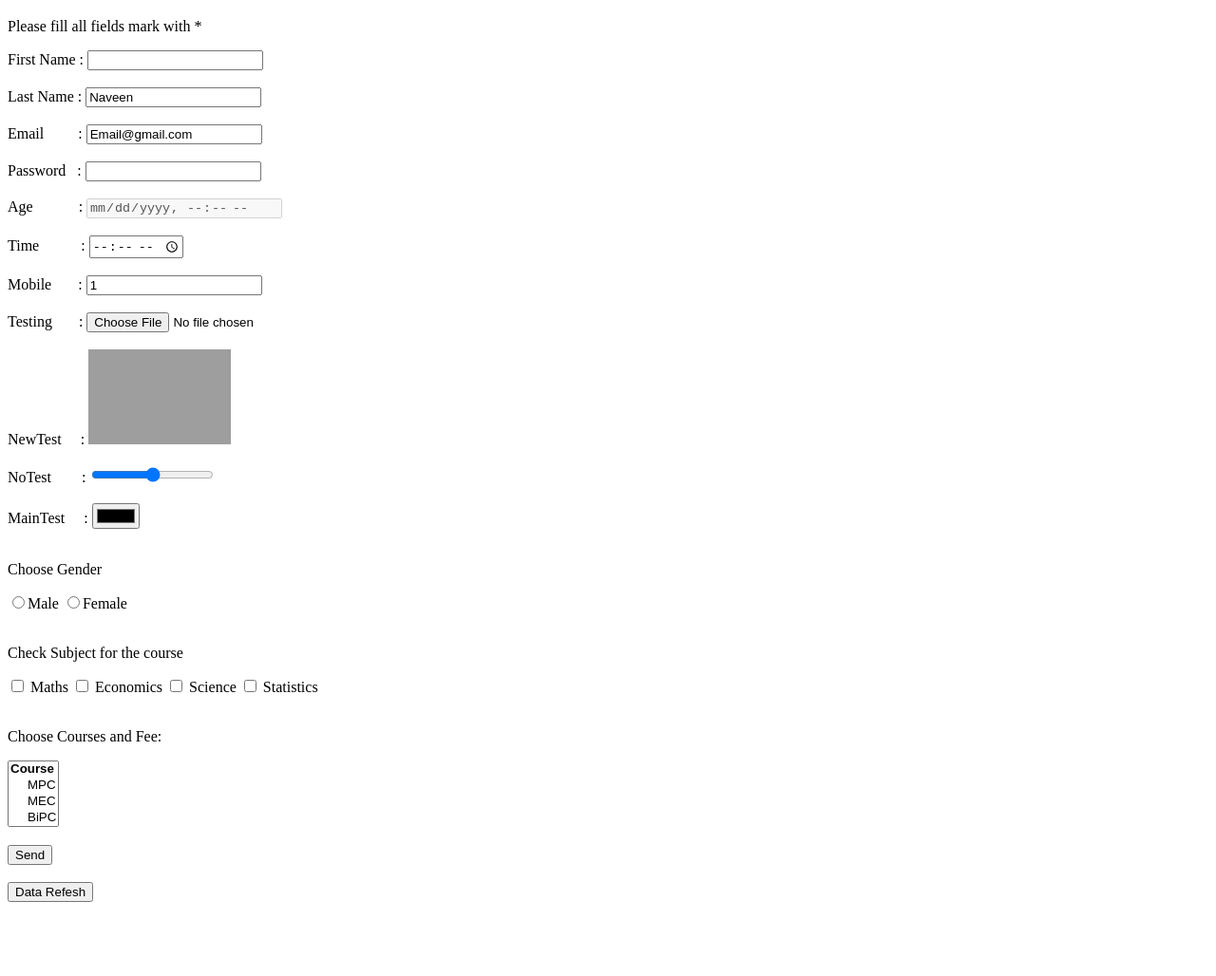
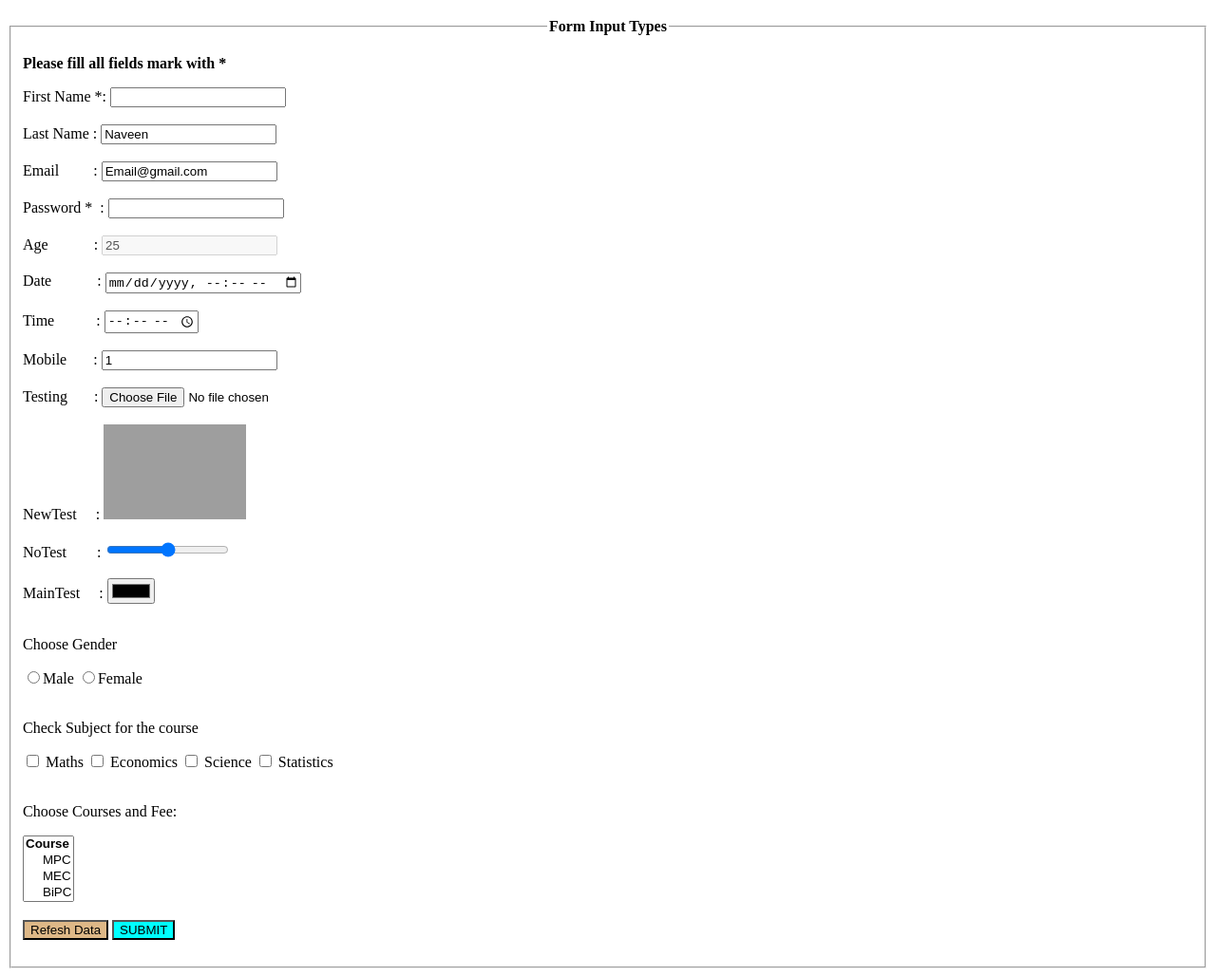
Before and after one commit to HimaLahar/HTML, a plain HTML site: page forms.html in a window 1280 px wide. Shown: the part 61-1089 px from the top of the page at 95% size. Before the commit the page ends 1037 px from the top, so only its background shows below. Drawn offline with Linux system fonts and the light colour scheme; grey boxes are pictures that could not be loaded.

Commit message:
new changes updated

```diff
--- a/forms.html
+++ b/forms.html
@@ -12,10 +12,16 @@
   </head>
   <body>
     <h1>My First Form</h1>
-    <p>Please fill all fields mark with *</p>
+
+    <fieldset>
+      <legend style="text-align: center">
+        <strong>Form Input Types</strong>
+      </legend>
+
       <form action="nopage.php" method="push">
+        <p><strong>Please fill all fields mark with *</strong></p>
         <div>
-        <label for="fname"> First Name : </label>
+          <label for="fname"> First Name *: </label>
           <input type="text" id="fname" pattern="[1-9]{3}" name="fn" required />
         </div>
         <br />
@@ -28,12 +34,19 @@
           <label for="email"
             >Email &nbsp;&nbsp;&nbsp;&nbsp;&nbsp;&nbsp;&nbsp;&nbsp;:</label
           >
-        <input type="email" readonly id="email" name="em" value="Email@gmail.com" />
+          <input type="email" id="email" name="em" value="Email@gmail.com" />
         </div>
         <br />
         <div>
-        <label for="pwd"> Password &nbsp;&nbsp;:</label>
-        <input type="password" minlength="3" maxlength="8" required id="pwd" name="pw" />
+          <label for="pwd"> Password *&nbsp;&nbsp;:</label>
+          <input
+            type="password"
+            minlength="3"
+            maxlength="8"
+            required
+            id="pwd"
+            name="pw"
+          />
         </div>
         <br />
         <div>
@@ -41,7 +54,15 @@
             Age
             &nbsp;&nbsp;&nbsp;&nbsp;&nbsp;&nbsp;&nbsp;&nbsp;&nbsp;&nbsp;&nbsp;:</label
           >
-        <input type="datetime-local" id="age" name="age" disabled />
+          <input type="text" id="age" name="age" value="25" disabled />
+        </div>
+        <br />
+        <div>
+          <label for="Date">
+            Date
+            &nbsp;&nbsp;&nbsp;&nbsp;&nbsp;&nbsp;&nbsp;&nbsp;&nbsp;&nbsp;&nbsp;:</label
+          >
+          <input type="datetime-local" id="date" name="newdate" />
         </div>
         <br />
         <div>
@@ -57,7 +78,9 @@
         </div>
         <br />
         <div>
-        <label for="test"> Testing &nbsp;&nbsp;&nbsp;&nbsp;&nbsp;&nbsp;:</label>
+          <label for="test">
+            Testing &nbsp;&nbsp;&nbsp;&nbsp;&nbsp;&nbsp;:</label
+          >
           <input type="file" id="test" name="test" value="" />
         </div>
         <br />
@@ -92,7 +115,8 @@
           <input type="radio" id="m" name="gender" value="Male" /><label for="m"
             >Male</label
           >
-        <input type="radio" id="f" name="gender" value="Female" /><label for="f"
+          <input type="radio" id="f" name="gender" value="Female" /><label
+            for="f"
             >Female</label
           >
         </div>
@@ -139,10 +163,23 @@
         <br />
 
         <div>
-        <input type="submit" id="pwd" name="sub" value="Send" /><br /><br />
-        <input type="reset" id="res" name="res" value="Data Refesh" />
+          <input
+            type="reset"
+            id="res"
+            name="res"
+            value="Refesh Data"
+            style="background-color: burlywood"
+          />
+          <input
+            type="submit"
+            id="pwd"
+            name="sub"
+            value="SUBMIT"
+            style="background-color: aqua"
+          />
         </div>
         <br />
       </form>
+    </fieldset>
   </body>
 </html>
```
Lines whose indentation alone changed are shown as unchanged.
